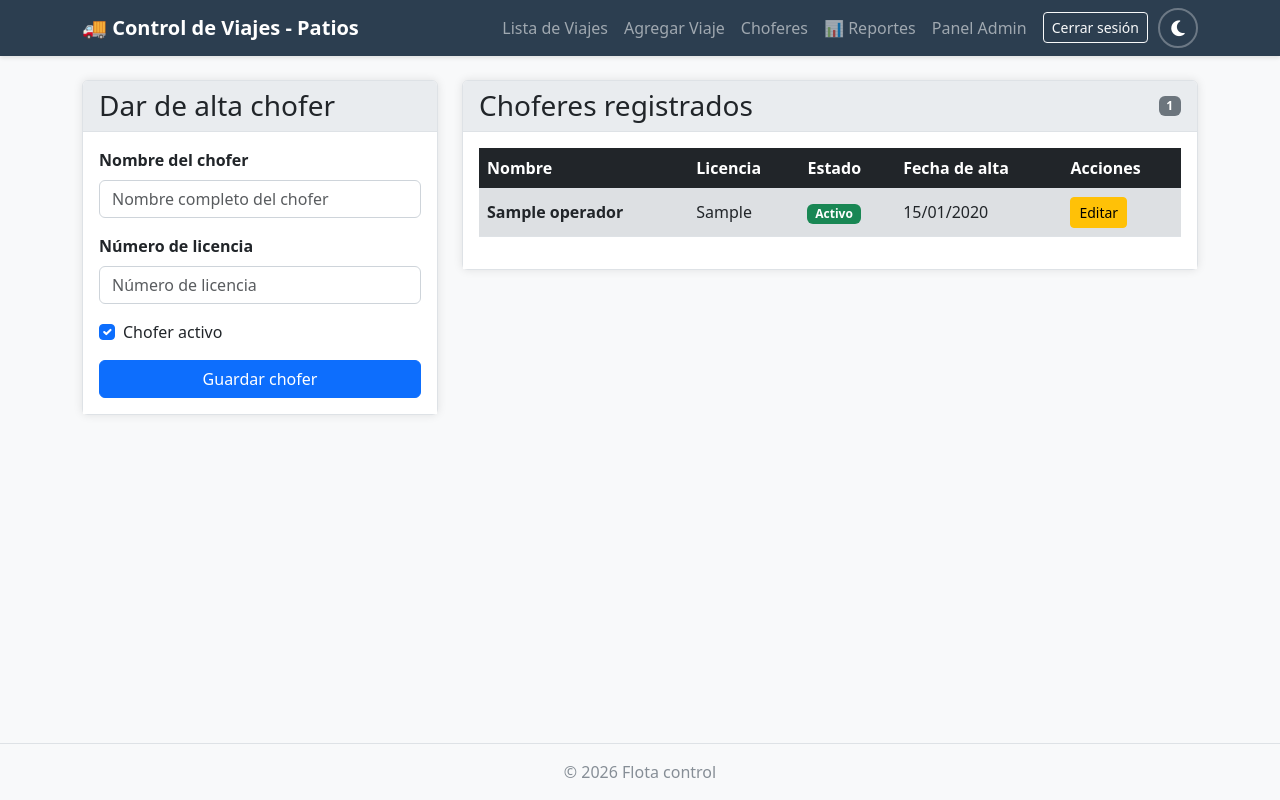
After one commit to Fernando-Alvarado-Soria/Djandoxd, a Django app: page /choferes/ in a window 1280 px wide. The commit adds this page. Run offline with Django 5.2, Linux system fonts and the light colour scheme; a user stored in the database is signed in; tables that the repository leaves empty hold one stand-in row (values such as "Sample post").

Commit message:
seccion choferes dar de alta

```diff
--- a/trailers/forms.py
+++ b/trailers/forms.py
@@ -1,6 +1,9 @@
 from django import forms
 from django.contrib.auth.forms import UserCreationForm
 from django.contrib.auth.models import User
+from django.db.models import Q
+
+from .models import Viaje, TipoUnidad, Operador
 
 
 class AdminUserCreationForm(UserCreationForm):
@@ -16,8 +19,28 @@ class AdminUserCreationForm(UserCreationForm):
         if commit:
             user.save()
         return user
-from django import forms
-from .models import Viaje, Unidad, TipoUnidad
+
+
+class OperadorForm(forms.ModelForm):
+    class Meta:
+        model = Operador
+        fields = ['nombre', 'licencia', 'activo']
+        widgets = {
+            'nombre': forms.TextInput(attrs={
+                'class': 'form-control',
+                'placeholder': 'Nombre completo del chofer'
+            }),
+            'licencia': forms.TextInput(attrs={
+                'class': 'form-control',
+                'placeholder': 'Número de licencia'
+            }),
+            'activo': forms.CheckboxInput(attrs={'class': 'form-check-input'}),
+        }
+        labels = {
+            'nombre': 'Nombre del chofer',
+            'licencia': 'Número de licencia',
+            'activo': 'Chofer activo',
+        }
 
 
 class ViajeForm(forms.ModelForm):
@@ -36,7 +59,7 @@ class ViajeForm(forms.ModelForm):
         model = Viaje
         fields = [
             'numero_viaje', 'numero_contenedor', 'numero_factura',
-            'tipo_unidad', 'peso_carga', 'unidad_peso',
+            'operador', 'tipo_unidad', 'peso_carga', 'unidad_peso',
             'origen', 'codigo_postal_origen', 'destino', 'codigo_postal_destino',
             'km_distancia', 'viaje_redondo', 'precio_diesel_litro',
             'pagado', 'fecha_pago', 'fecha_viaje',
@@ -47,6 +70,7 @@ class ViajeForm(forms.ModelForm):
             'numero_viaje': forms.TextInput(attrs={'class': 'form-control', 'placeholder': 'Ej: V-001'}),
             'numero_contenedor': forms.TextInput(attrs={'class': 'form-control', 'placeholder': 'Número de contenedor'}),
             'numero_factura': forms.TextInput(attrs={'class': 'form-control', 'placeholder': 'Número de factura'}),
+            'operador': forms.Select(attrs={'class': 'form-control', 'id': 'id_operador'}),
             'tipo_unidad': forms.Select(attrs={'class': 'form-control', 'id': 'id_tipo_unidad'}),
             'peso_carga': forms.NumberInput(attrs={
                 'class': 'form-control', 'step': '0.01', 'min': '0',
@@ -95,6 +119,15 @@ class ViajeForm(forms.ModelForm):
         self.fields['codigo_postal_destino'].required = False
         self.fields['peso_carga'].required = False
         self.fields['unidad_peso'].required = False
+        self.fields['operador'].required = False
+        operadores_qs = Operador.objects.filter(activo=True)
+        if self.instance and self.instance.pk and self.instance.operador_id:
+            operadores_qs = Operador.objects.filter(
+                Q(activo=True) | Q(pk=self.instance.operador_id)
+            )
+        self.fields['operador'].queryset = operadores_qs.order_by('nombre')
+        self.fields['operador'].empty_label = '— Elegir chofer —'
+        self.fields['operador'].label = 'Elegir chofer'
         self.fields['tipo_unidad'].required = False
         self.fields['tipo_unidad'].queryset = TipoUnidad.objects.all()
         self.fields['tipo_unidad'].empty_label = '— Selecciona tipo de unidad —'
--- a/trailers/models.py
+++ b/trailers/models.py
@@ -116,6 +116,10 @@ class Viaje(models.Model):
         TipoUnidad, on_delete=models.SET_NULL, null=True, blank=True,
         verbose_name="Tipo de unidad"
     )
+    operador = models.ForeignKey(
+        Operador, on_delete=models.SET_NULL, null=True, blank=True,
+        verbose_name="Chofer"
+    )
     origen = models.CharField(max_length=200, verbose_name="Origen")
     codigo_postal_origen = models.CharField(
         max_length=10, blank=True,
@@ -133,7 +137,7 @@ class Viaje(models.Model):
     viaje_redondo = models.BooleanField(default=False, verbose_name="¿Viaje redondo (ida y vuelta)?")
     peso_carga = models.DecimalField(
         max_digits=10, decimal_places=2, null=True, blank=True,
-        verbose_name="Peso adicional de la carga"
+        verbose_name="Peso de la carga"
     )
     unidad_peso = models.CharField(
         max_length=3,
--- a/trailers/templates/trailers/base.html
+++ b/trailers/templates/trailers/base.html
@@ -275,6 +275,9 @@
                         <a class="nav-link" href="{% url 'agregar_viaje' %}">Agregar Viaje</a>
                     </li>
                     <li class="nav-item">
+                        <a class="nav-link" href="{% url 'choferes' %}">Choferes</a>
+                    </li>
+                    <li class="nav-item">
                         <a class="nav-link" href="{% url 'reportes' %}">📊 Reportes</a>
                     </li>
                     <li class="nav-item">
--- /dev/null
+++ b/trailers/templates/trailers/choferes.html
@@ -0,0 +1,99 @@
+{% extends 'trailers/base.html' %}
+
+{% block title %}Choferes{% endblock %}
+
+{% block content %}
+<div class="row">
+    <div class="col-lg-4">
+        <div class="card">
+            <div class="card-header">
+                <h3 class="mb-0">Dar de alta chofer</h3>
+            </div>
+            <div class="card-body">
+                <form method="post" novalidate>
+                    {% csrf_token %}
+
+                    <div class="mb-3">
+                        <label for="{{ form.nombre.id_for_label }}" class="form-label">
+                            <strong>{{ form.nombre.label }}</strong>
+                        </label>
+                        {{ form.nombre }}
+                        {% if form.nombre.errors %}<div class="text-danger">{{ form.nombre.errors }}</div>{% endif %}
+                    </div>
+
+                    <div class="mb-3">
+                        <label for="{{ form.licencia.id_for_label }}" class="form-label">
+                            <strong>{{ form.licencia.label }}</strong>
+                        </label>
+                        {{ form.licencia }}
+                        {% if form.licencia.errors %}<div class="text-danger">{{ form.licencia.errors }}</div>{% endif %}
+                    </div>
+
+                    <div class="form-check mb-3">
+                        {{ form.activo }}
+                        <label for="{{ form.activo.id_for_label }}" class="form-check-label">
+                            {{ form.activo.label }}
+                        </label>
+                        {% if form.activo.errors %}<div class="text-danger">{{ form.activo.errors }}</div>{% endif %}
+                    </div>
+
+                    <button type="submit" class="btn btn-primary w-100">
+                        Guardar chofer
+                    </button>
+                </form>
+            </div>
+        </div>
+    </div>
+
+    <div class="col-lg-8">
+        <div class="card">
+            <div class="card-header d-flex justify-content-between align-items-center">
+                <h3 class="mb-0">Choferes registrados</h3>
+                <span class="badge bg-secondary">{{ operadores|length }}</span>
+            </div>
+            <div class="card-body">
+                {% if operadores %}
+                    <div class="table-responsive">
+                        <table class="table table-striped table-hover align-middle">
+                            <thead class="table-dark">
+                                <tr>
+                                    <th>Nombre</th>
+                                    <th>Licencia</th>
+                                    <th>Estado</th>
+                                    <th>Fecha de alta</th>
+                                    <th>Acciones</th>
+                                </tr>
+                            </thead>
+                            <tbody>
+                                {% for operador in operadores %}
+                                <tr>
+                                    <td class="fw-bold">{{ operador.nombre }}</td>
+                                    <td>{{ operador.licencia }}</td>
+                                    <td>
+                                        {% if operador.activo %}
+                                            <span class="badge bg-success">Activo</span>
+                                        {% else %}
+                                            <span class="badge bg-secondary">Inactivo</span>
+                                        {% endif %}
+                                    </td>
+                                    <td>{{ operador.fecha_creacion|date:"d/m/Y" }}</td>
+                                    <td>
+                                        <a href="{% url 'editar_chofer' operador.id %}" class="btn btn-sm btn-warning">
+                                            Editar
+                                        </a>
+                                    </td>
+                                </tr>
+                                {% endfor %}
+                            </tbody>
+                        </table>
+                    </div>
+                {% else %}
+                    <div class="alert alert-info text-center mb-0">
+                        No hay choferes registrados.
+                    </div>
+                {% endif %}
+            </div>
+        </div>
+    </div>
+</div>
+{% endblock %}
--- a/trailers/urls.py
+++ b/trailers/urls.py
@@ -6,6 +6,8 @@ urlpatterns = [
     path('agregar/', views.agregar_viaje, name='agregar_viaje'),
     path('editar/<int:viaje_id>/', views.editar_viaje, name='editar_viaje'),
     path('borrar/<int:viaje_id>/', views.borrar_viaje, name='borrar_viaje'),
+    path('choferes/', views.choferes, name='choferes'),
+    path('choferes/editar/<int:operador_id>/', views.editar_chofer, name='editar_chofer'),
     path('accounts/register/', views.register, name='register'),
     path('api/calcular-distancia/', views.calcular_distancia, name='calcular_distancia'),
     path('viaje/<int:viaje_id>/', views.detalle_viaje, name='detalle_viaje'),
--- a/trailers/views.py
+++ b/trailers/views.py
@@ -4,8 +4,8 @@ from django.http import JsonResponse, HttpResponse
 from django.conf import settings
 from django.db.models import Sum, Count, F, ExpressionWrapper, DecimalField, Value
 from django.db.models.functions import TruncMonth, Coalesce
-from .models import Viaje, Unidad, TipoUnidad
-from .forms import ViajeForm
+from .models import Viaje, TipoUnidad, Operador
+from .forms import ViajeForm, OperadorForm
 from django.contrib.auth.decorators import login_required, user_passes_test
 from django.contrib.auth.models import User
 from .forms import AdminUserCreationForm
@@ -31,7 +31,7 @@ from openpyxl.utils import get_column_letter
 @login_required
 def lista_viajes(request):
     """Vista para listar todos los viajes"""
-    viajes = Viaje.objects.all()
+    viajes = Viaje.objects.select_related('operador').all()
     return render(request, 'trailers/lista_viajes.html', {'viajes': viajes})
 
 
@@ -69,7 +69,7 @@ def editar_viaje(request, viaje_id):
 @login_required
 def detalle_viaje(request, viaje_id):
     """Vista de solo lectura para ver todos los datos de un viaje"""
-    viaje = get_object_or_404(Viaje, id=viaje_id)
+    viaje = get_object_or_404(Viaje.objects.select_related('operador', 'tipo_unidad'), id=viaje_id)
     return render(request, 'trailers/detalle_viaje.html', {'viaje': viaje})
 
 
@@ -82,6 +82,44 @@ def borrar_viaje(request, viaje_id):
         messages.success(request, 'Viaje eliminado exitosamente.')
         return redirect('lista_viajes')
     return render(request, 'trailers/borrar_viaje.html', {'viaje': viaje})
+
+
+@login_required
+def choferes(request):
+    """Panel para registrar y listar choferes operativos."""
+    if request.method == 'POST':
+        form = OperadorForm(request.POST)
+        if form.is_valid():
+            form.save()
+            messages.success(request, 'Chofer registrado exitosamente.')
+            return redirect('choferes')
+    else:
+        form = OperadorForm(initial={'activo': True})
+
+    operadores = Operador.objects.all()
+    return render(request, 'trailers/choferes.html', {
+        'form': form,
+        'operadores': operadores,
+    })
+
+
+@login_required
+def editar_chofer(request, operador_id):
+    """Editar los datos simples de un chofer."""
+    operador = get_object_or_404(Operador, id=operador_id)
+    if request.method == 'POST':
+        form = OperadorForm(request.POST, instance=operador)
+        if form.is_valid():
+            form.save()
+            messages.success(request, 'Chofer actualizado exitosamente.')
+            return redirect('choferes')
+    else:
+        form = OperadorForm(instance=operador)
+
+    return render(request, 'trailers/editar_chofer.html', {
+        'form': form,
+        'operador': operador,
+    })
 
 
 def staff_check(user):
@@ -212,7 +250,7 @@ def _calcular_datos_reporte(anio):
                 **expr_opts
             ),
         )
-        .select_related('unidad', 'tipo_unidad')
+        .select_related('unidad', 'tipo_unidad', 'operador')
         .order_by('fecha_viaje', 'numero_viaje')
     )
 
```
Also changed, not shown: CONTEXT.md (+13 -4 lines), trailers/admin.py (+4 -4 lines), trailers/templates/trailers/agregar_viaje.html (+10 -0 lines), trailers/templates/trailers/detalle_viaje.html (+14 -1 lines), trailers/templates/trailers/editar_chofer.html (added, +49 -0 lines), trailers/templates/trailers/editar_viaje.html (+8 -0 lines), trailers/templates/trailers/lista_viajes.html (+10 -2 lines), trailers/migrations/0011_viaje_operador_alter_peso_carga.py (added).
